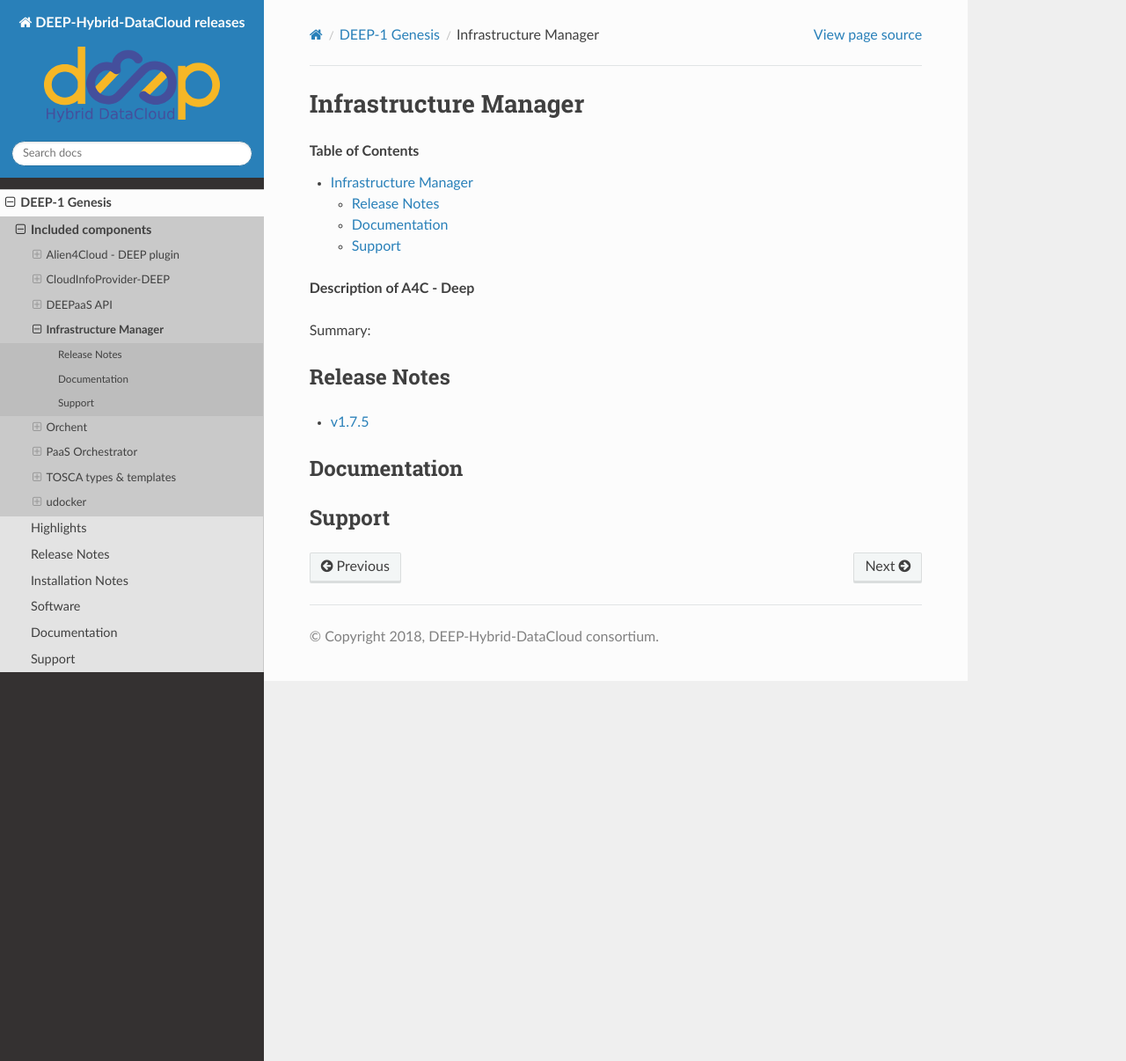
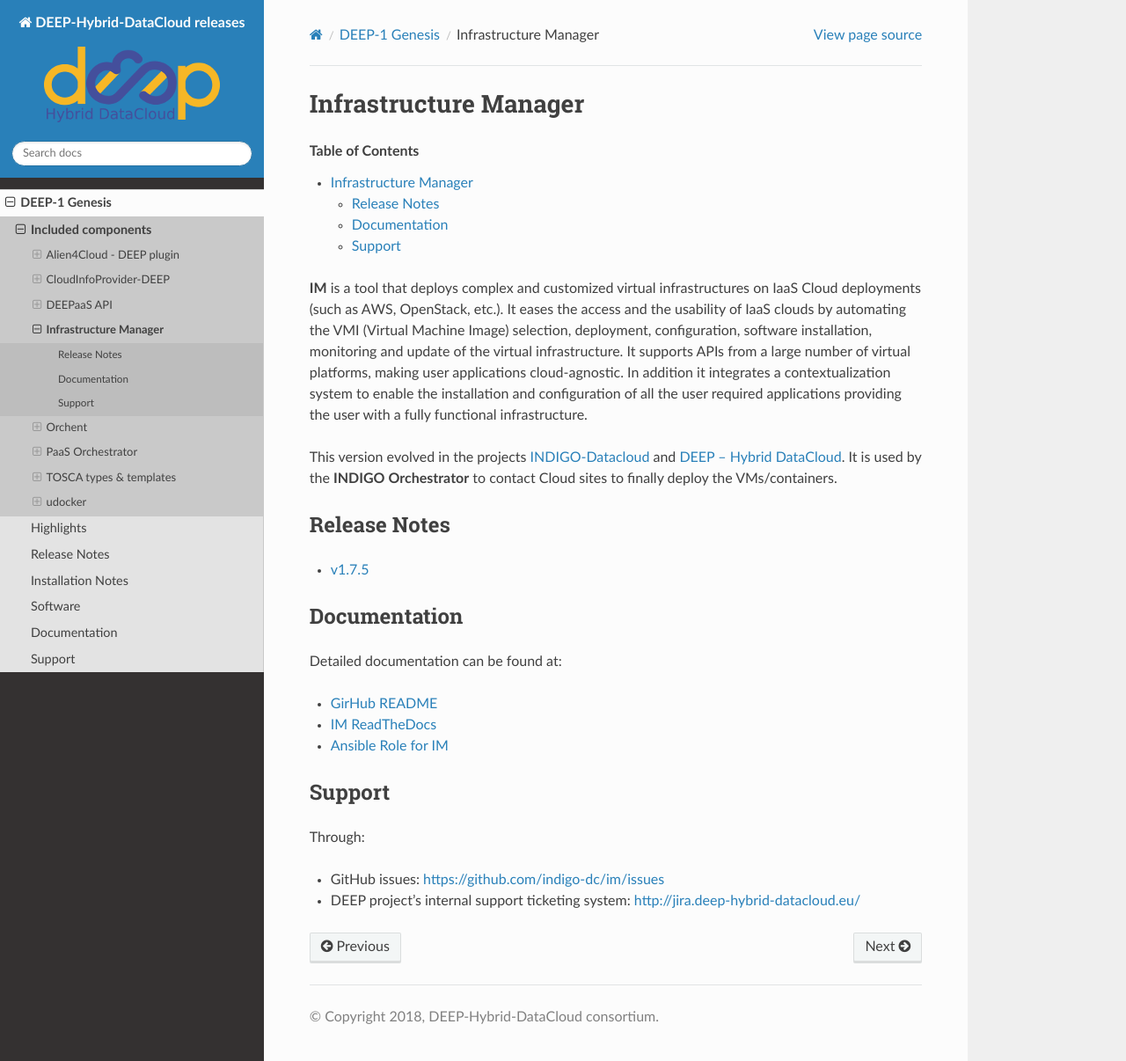
Before and after one commit to deephdc/deep-releases, a Sphinx documentation site: the page built from source/releases/genesis/im.rst, in a window 1280 px wide and 1206 px high. Shown: the whole window at 88% size. Built offline with Sphinx 7.4.7 and the Read the Docs theme 2.0.0, drawn with Linux system fonts in a browser that asks for light colours.

Commit message:
added im

```diff
--- a/source/releases/genesis/a4c-deep/v1.1-r0.rst
+++ b/source/releases/genesis/a4c-deep/v1.1-r0.rst
@@ -1,4 +1,4 @@
-v1.1-r0
+v 1.1-r0
 -------
 
 What’s new
--- a/source/releases/genesis/cip-deep/v0.10.4.rst
+++ b/source/releases/genesis/cip-deep/v0.10.4.rst
@@ -32,8 +32,8 @@
 
 CentOS-7 RPMS
 
-* `cloud-info-provider-deep-0.10.4-1.el7.noarch.rpm <http://repo.indigo-datacloud.eu/repository/deep-hdc/production/1/centos7/x86_64/base/cloud-info-provider-deep-0.10.4-1.el7.noarch.rpm>`_
-* `cloud-info-provider-deep-openstack-0.10.4-1.el7.noarch.rpm <http://repo.indigo-datacloud.eu/repository/deep-hdc/production/1/centos7/x86_64/base/cloud-info-provider-deep-openstack-0.10.4-1.el7.noarch.rpm>`_
+* `cloud-info-provider-deep-0.10.4-1.el7.noarch.rpm <http://repo.indigo-datacloud.eu/repository/deep-hdc/production/1/centos7/x86_64/base/repoview/cloud-info-provider-deep.html>`_
+* `cloud-info-provider-deep-openstack-0.10.4-1.el7.noarch.rpm <http://repo.indigo-datacloud.eu/repository/deep-hdc/production/1/centos7/x86_64/base/repoview/cloud-info-provider-deep-openstack.html>`_
 
 Ubuntu 16.04 DEBS
 
--- a/source/releases/genesis/im.rst
+++ b/source/releases/genesis/im.rst
@@ -3,10 +3,18 @@
 
 .. contents:: Table of Contents
 
-**Description of A4C - Deep**
+**IM** is a tool that deploys complex and customized virtual infrastructures
+on IaaS Cloud deployments (such as AWS, OpenStack, etc.). It eases the access
+and the usability of IaaS clouds by automating the VMI (Virtual Machine Image)
+selection, deployment, configuration, software installation, monitoring and
+update of the virtual infrastructure. It supports APIs from a large number
+of virtual platforms, making user applications cloud-agnostic. In addition
+it integrates a contextualization system to enable the installation and configuration
+of all the user required applications providing the user with a fully functional infrastructure.
 
-Summary:
-
+This version evolved in the projects `INDIGO-Datacloud <https://www.indigo-datacloud.eu/>`_ and
+`DEEP – Hybrid DataCloud <https://deep-hybrid-datacloud.eu/>`_. It is used by the **INDIGO Orchestrator**
+to contact Cloud sites to finally deploy the VMs/containers.
 
 Release Notes
 -------------
@@ -20,5 +28,16 @@
 Documentation
 -------------
 
+Detailed documentation can be found at:
+
+* `GirHub README <https://github.com/indigo-dc/im/blob/master/README.md>`_
+* `IM ReadTheDocs <https://imdocs.readthedocs.io/en/latest/>`_
+* `Ansible Role for IM <https://github.com/indigo-dc/im/blob/master/ansible_install.yaml>`_
+
 Support
 -------
+
+Through:
+
+* GitHub issues: https://github.com/indigo-dc/im/issues
+* DEEP project’s internal support ticketing system: http://jira.deep-hybrid-datacloud.eu/
```
Also changed, not shown: other parts of source/releases/genesis/cip-deep/v0.10.4.rst (+1 -1 lines), source/releases/genesis/daas/v0.1.0.rst (+8 -1 lines), source/releases/genesis/im/v1.7.5.rst (+14 -2 lines).
